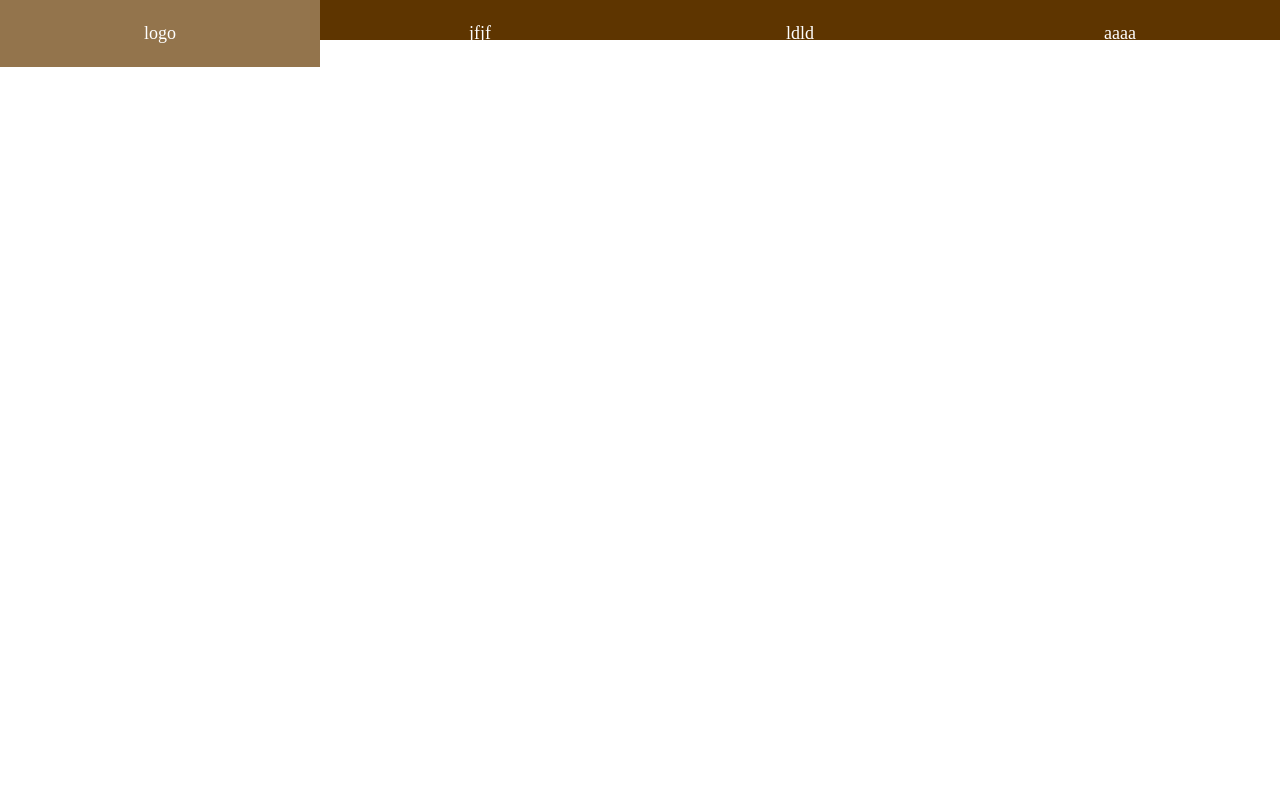
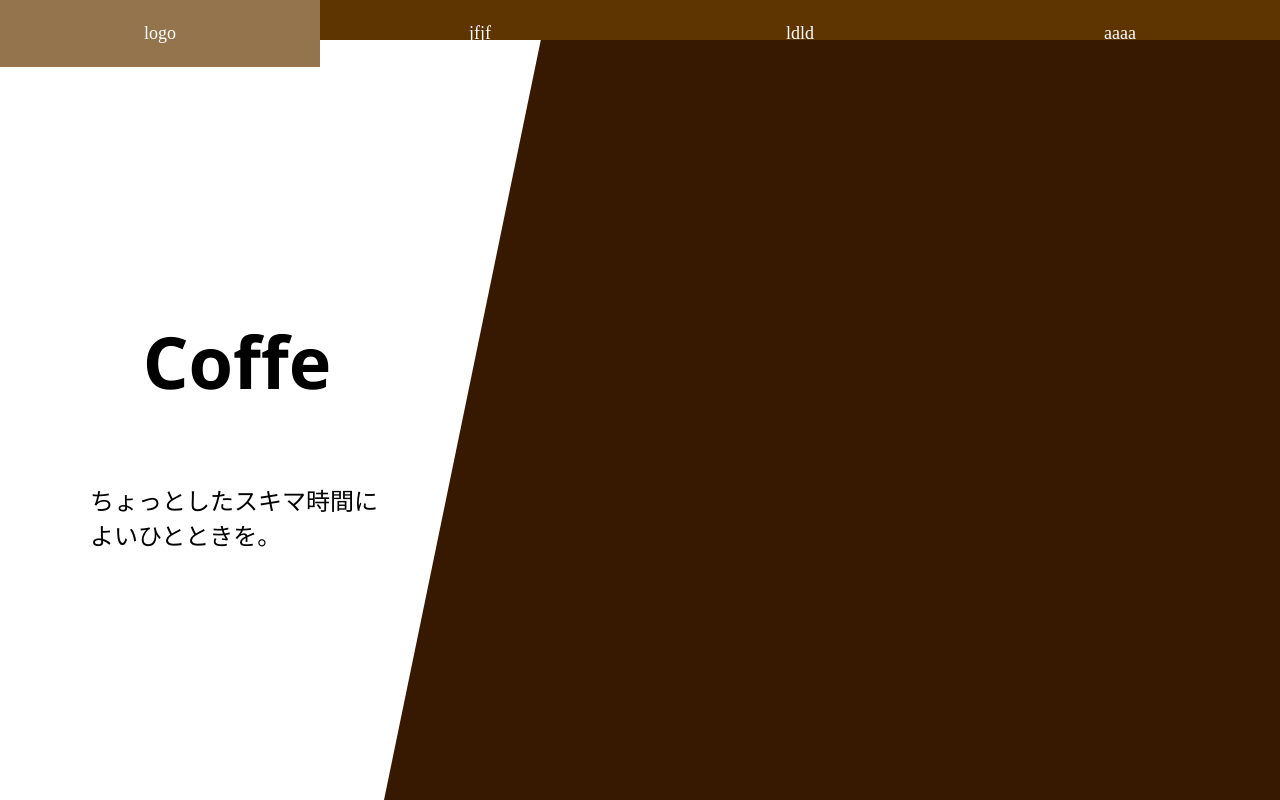
Before and after one commit to RikutoOgaki/next.js-scss, a Next.js app: page /samples/09 in a window 1280 px wide. Built offline with nearby package versions, Linux system fonts and the light colour scheme.

Commit message:
nextscss

```diff
--- /dev/null
+++ b/src/pages/samples/09/components/Bijual.tsx
@@ -0,0 +1,17 @@
+import style from './bijual.module.scss'
+
+export function Bijual() {
+    return (
+        <>
+            <div className={style.maincontents}>
+                <div className={style.box}>
+                    <div className={style.textbox}>
+                        <h1>Coffe</h1>
+                        <p>ちょっとしたスキマ時間によいひとときを。</p>
+                    </div>
+                    <div className={style.colorbox}></div>
+                </div>
+            </div>
+        </>
+    )
+}
--- /dev/null
+++ b/src/pages/samples/09/components/bijual.module.scss
@@ -0,0 +1,37 @@
+.maincontents {
+    width: 100%;
+    height: 95vh;
+
+    .box {
+        width: 100%;
+        height: 100%;
+        display: flex;
+
+        .textbox {
+            width: 30%;
+            height: 100%;
+            display: flex;
+            flex-direction: column;
+            justify-content: center;
+            align-items: center;
+
+            h1 {
+                font-size: 7.2rem;
+                font-family: 'Segoe UI', Tahoma, Geneva, Verdana, sans-serif;
+                margin-left: 9rem;
+            }
+
+            p {
+                font-size: 2.4rem;
+                margin-left: 9rem;
+            }
+        }
+
+        .colorbox {
+            width: 70%;
+            height: 100%;
+            background-color: rgb(55, 24, 1);
+            clip-path: polygon(0% 100%, 17.5% 0%, 100% 0%, 100% 100%);
+        }
+    }
+}
--- a/src/pages/samples/09/components/header.module.scss
+++ b/src/pages/samples/09/components/header.module.scss
@@ -3,11 +3,14 @@
     height: 5vh;
 
     .navbox {
+        width: 100%;
+        height: 5vh;
         display: flex;
         list-style: none;
         line-height: 3.7;
         margin: 0;
         padding: 0;
+        position: fixed;
 
         &>li {
             width: 25%;
--- a/src/pages/samples/09/index.tsx
+++ b/src/pages/samples/09/index.tsx
@@ -1,4 +1,5 @@
 import { Header } from './components/Header'
+import { Bijual } from './components/Bijual'
 import style from './index.module.scss'
 
 export default function Sample09() {
@@ -6,6 +7,7 @@ export default function Sample09() {
         <>
             <div className={style.wrap}>
                 <Header />
+                <Bijual />
             </div>
         </>
     )
```
